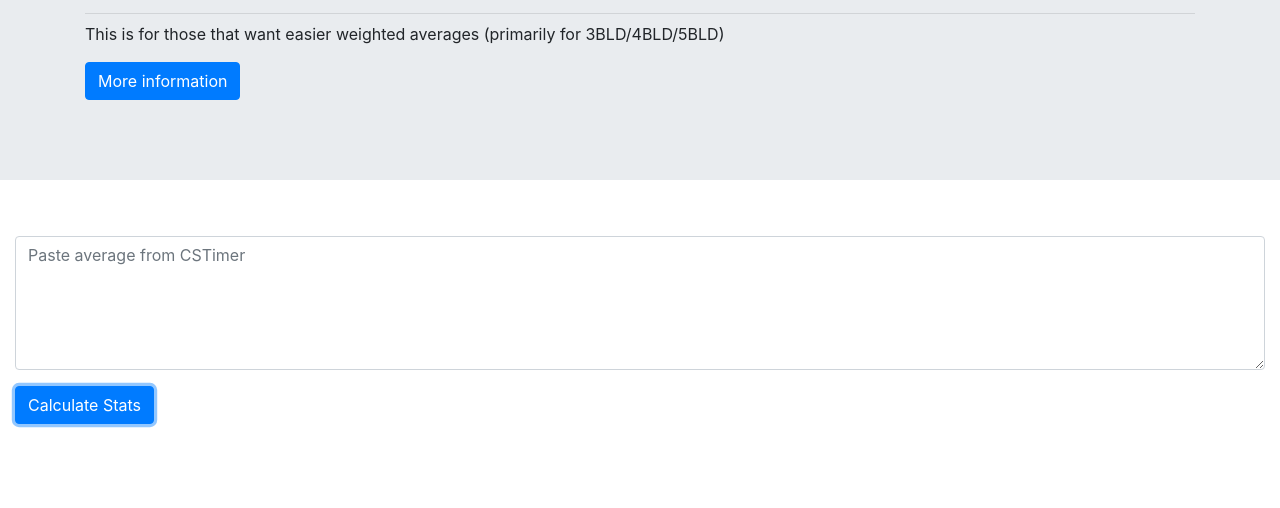
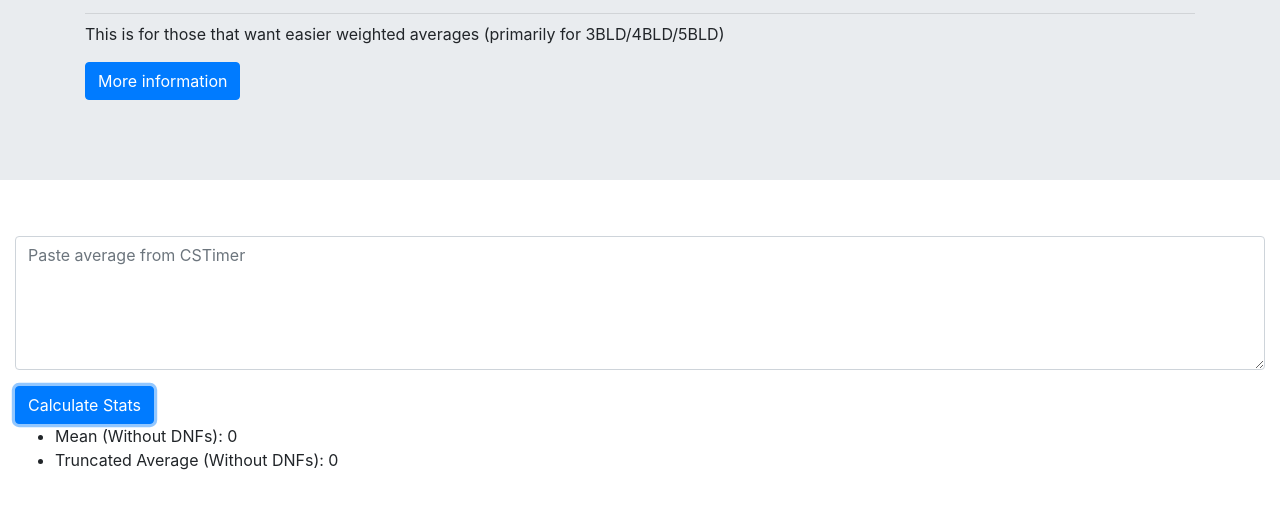
Before and after one commit to Rouxles/dneph, a plain HTML site: page index.html in a window 1280 px wide. Both pictures are taken after a click on the button "Calculate Stats". Shown: the part 172-680 px from the top of the page. Drawn offline with nearby package versions, Linux system fonts and the light colour scheme.

Commit message:
edit to script

```diff
--- a/index.html
+++ b/index.html
@@ -42,8 +42,12 @@
       <a class="btn btn-primary" href="#" role="button" onclick="main()">Calculate Stats</a>
     </div>
 
-    <div class="container-fluid" id="stats">
+    <div class="container-fluid" id="global_container">
+      <ul id="global_stats"></ul>
+    </div>
 
+    <div class="container-fluid" id="normal_container">
+      <ul id="normal_stats"></ul>
     </div>
 
   </body>
--- a/script.js
+++ b/script.js
@@ -1,4 +1,5 @@
-var averageString = ""
+let average_values = [5,12,25,50,100,1000];
+let ids = ["global", "normal"];
 
 function readAverage() {
     let separators = [" +","="]
@@ -20,7 +21,7 @@ function readAverage() {
 }
 
 function weightedFloor(times) {
-    return Math.floor(times.length/2)
+    return Math.floor(times.length/2);
 }
 
 function mean(times,magnitude) {
@@ -39,14 +40,53 @@ function waverage(times,magnitude) {
 
 }
 
+function gmean(times) {
+    let time_list = times.filter(e => !e.includes("DNF"));
+    let sum = time_list.reduce((a,b) => Number(a)+Number(b));
+    globalStats("Mean (Without DNFs)", Math.round(sum*100/time_list.length)/100);
+}
+
+function gaverage(times) {
+    let time_list = times.filter(e => !e.includes("DNF"));
+    let bounds = Math.floor(0.05*time_list.length);
+    time_list.sort((a, b) => a - b);
+    if (bounds !== 0) {
+        for(let i = 0; i<bounds; i++) {
+            time_list.shift();
+            time_list.pop();
+        }
+    }
+    let sum = time_list.reduce((a,b) => Number(a)+Number(b));
+    globalStats("Truncated Average (Without DNFs)", Math.round(sum*100/time_list.length)/100)
+}
+
 function DNFCount(times) {
-    dnf = times.filter(e => e.includes("DNF"))
-    return dnf.length
+    dnf = times.filter(e => e.includes("DNF"));
+    return dnf.length;
+}
+
+function globalStats(type, time) {
+    let d = document.getElementById("global_stats");
+    let li = document.createElement("LI");
+    let p = document.createElement("P");
+    let t = document.createTextNode(`${type}: ${time}`);
+    li.appendChild(t);
+    d.appendChild(li)
+}
+
+function clearStats(ids) {
+    let i;
+    ids.forEach(i => {
+        document.getElementById(`${i}_container`).innerHTML = `<ul id="${i}_stats"></ul>`;
+    })
 }
 
 function main() {
-   let time_list = readAverage()
-   let weighted_floor = weightedFloor(time_list)
-   let dnf_count = DNFCount(time_list)
-   console.log(time_list)
+    clearStats(ids);
+    let time_list = readAverage();
+    let global_mean = gmean(time_list);
+    let global_average = gaverage(time_list);
+    let weighted_floor = weightedFloor(time_list);
+    let dnf_count = DNFCount(time_list);
+    console.log(global_mean, global_average);
 }
```
